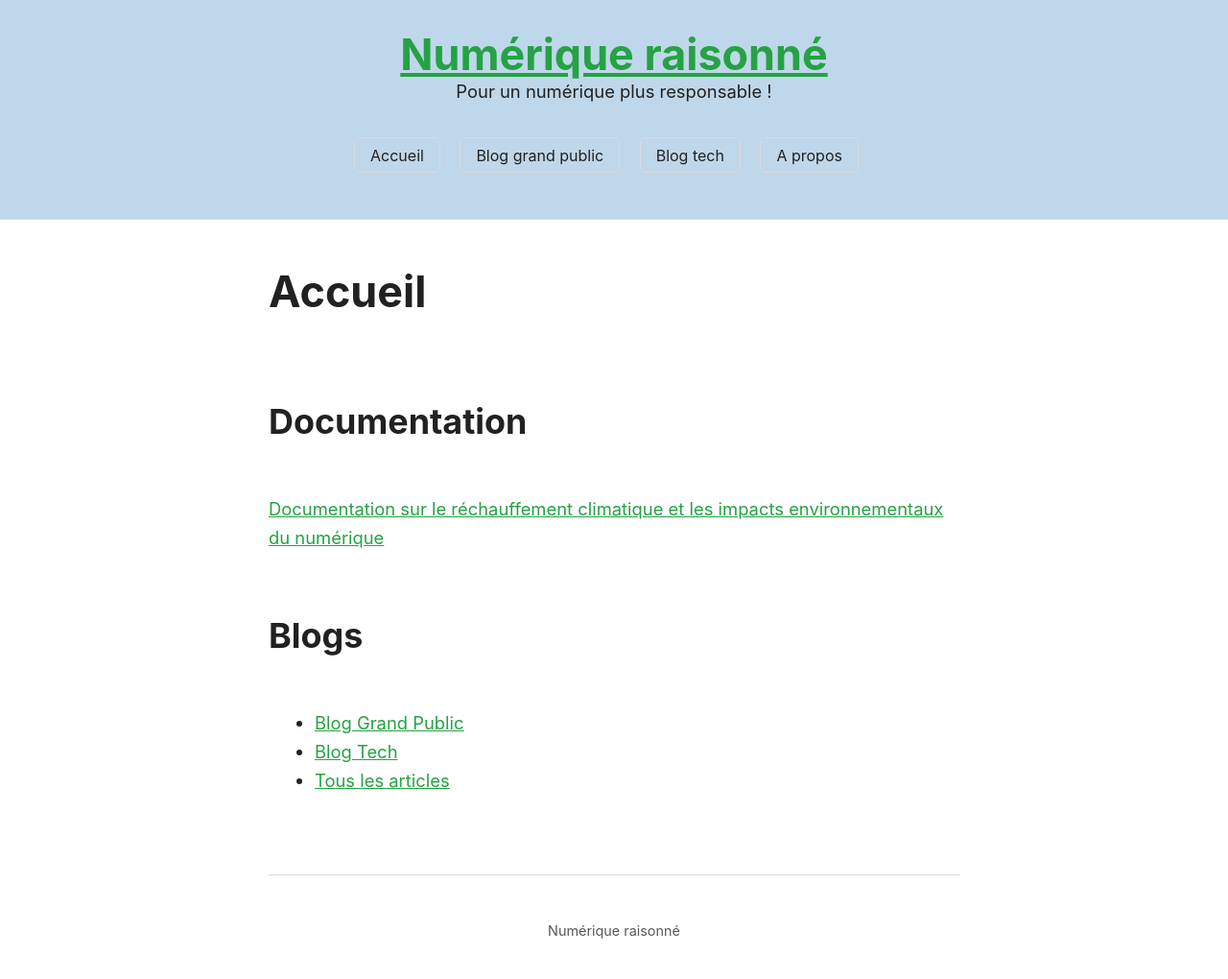
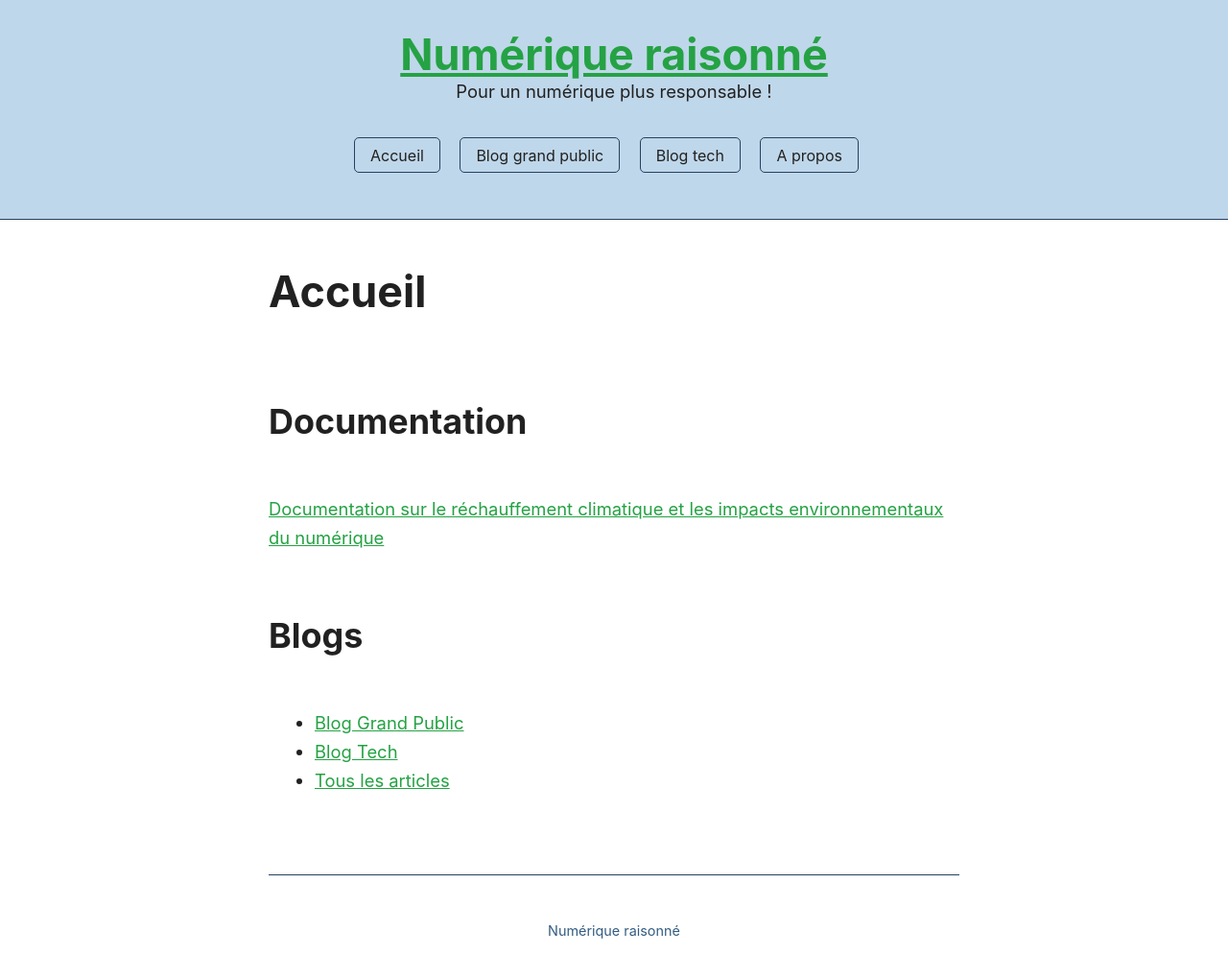
Before and after one commit to Slandais/slandais.github.io, a Jekyll site: the page built from index.md, in a window 1280 px wide. Shown: the whole page at 96% size. Built offline with Jekyll 4.4.1, drawn with Linux system fonts in a browser that asks for light colours.

Commit message:
Update main.scss

```diff
--- a/_sass/main.scss
+++ b/_sass/main.scss
@@ -17,11 +17,11 @@
   --bg: #FFF; /* background */
   --accent-bg: #BFD7EA; /* background du header */
   --text: #212121; /* texte */
-  --text-light: #585858; /* texte clair : footer */
-  --border: #D8DAE1; /* bordure */
+  --text-light: #335C81; /* texte clair : footer */
+  --border: #274060; /* bordure */
   --accent: #25a244; /* lien et border au survol */
   --accent-light: #b7efc5;
-  --code: #D81B60;
+  --code: #1B2845;
   --preformatted: #444;
   --marked: #FFDD33;
   --disabled: #EFEFEF;
```
